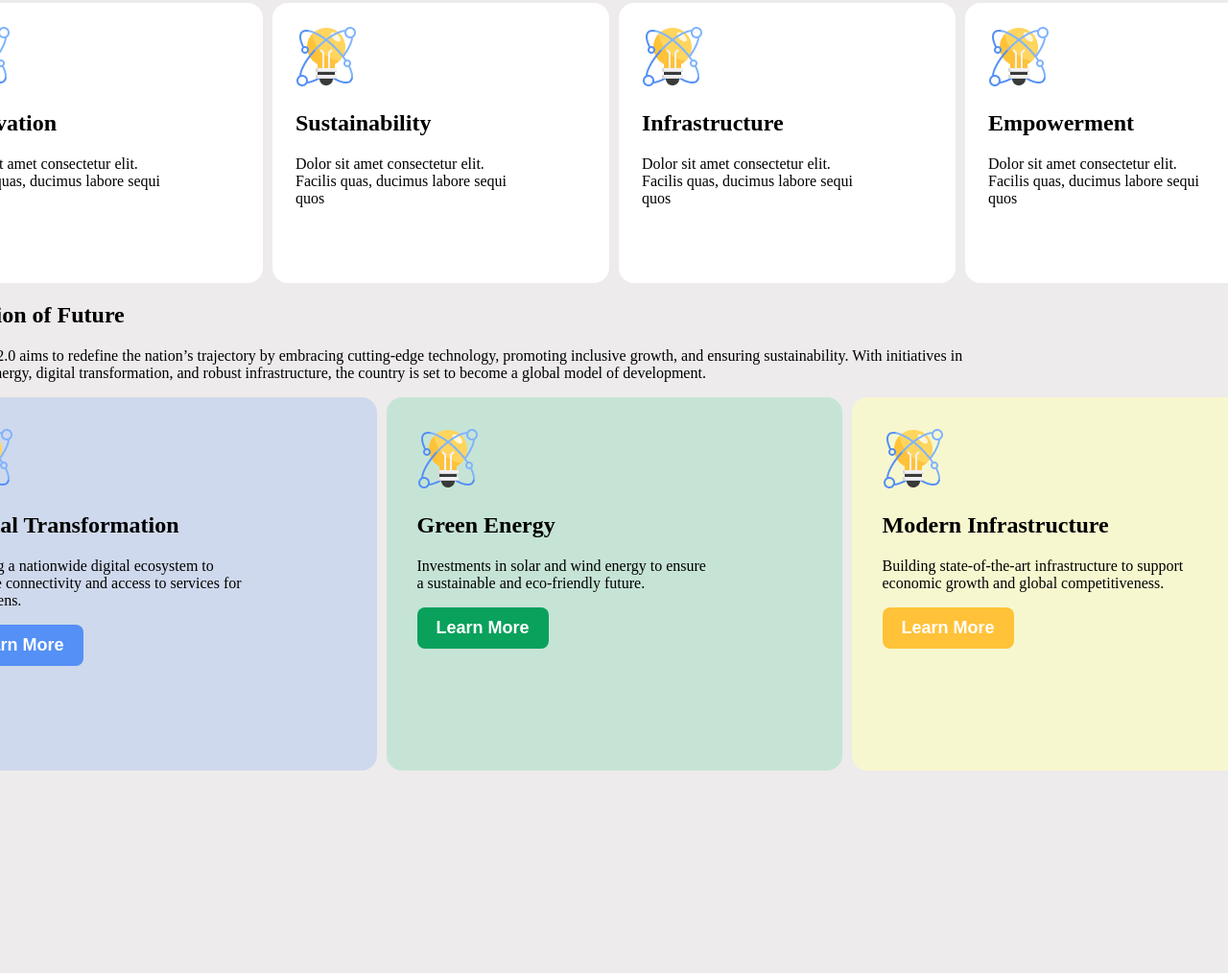
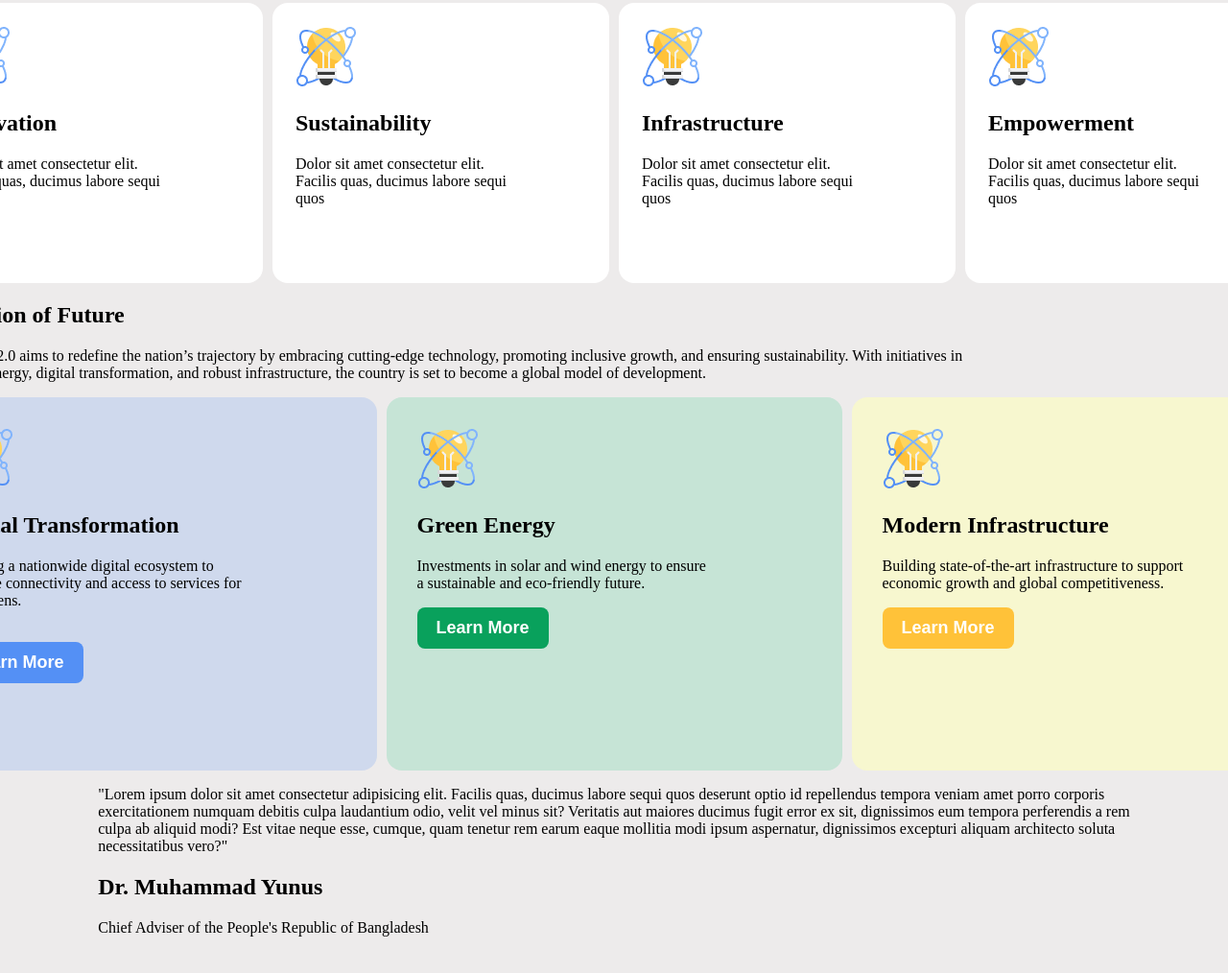
Before and after one commit to adnan-2619/A1B11, a plain HTML site: page index.html in a window 1280 px wide. Shown: the part 877-1891 px from the top of the page at 96% size. Before the commit the page ends 1730 px from the top, so only its background shows below. Drawn offline with Linux system fonts and the light colour scheme.

Commit message:
more added

```diff
--- a/Styles/style.css
+++ b/Styles/style.css
@@ -141,3 +141,6 @@ border: none;
     justify-content: space-between;
     gap: 10px;
 }
+.Yunus{
+    background-image: url(/assets/quote-bg.png
+}
--- a/index.html
+++ b/index.html
@@ -73,6 +73,7 @@ vision and challenges in <br> New Bangladesh.
                 <h1>Digital Transformation</h1>
 
                 <p>Creating a nationwide digital ecosystem to <br>enhance connectivity and access to services for <br>all citizens.</p>
+                <br>
                 <button class="dbtn">Learn More</button>
             </div>
             <div class="d2">
@@ -93,6 +94,15 @@ vision and challenges in <br> New Bangladesh.
     </div>
   </section>
 
+  <!-- Dr Yunus -->
+  <section>
+       <div>
+        <p>"Lorem ipsum dolor sit amet consectetur adipisicing elit. Facilis quas, ducimus labore sequi quos deserunt optio id repellendus tempora veniam amet porro corporis <br> exercitationem numquam debitis culpa laudantium odio, velit vel minus sit? Veritatis aut maiores ducimus fugit error ex sit, dignissimos eum tempora perferendis a rem <br>culpa ab aliquid modi? Est vitae neque esse, cumque, quam tenetur rem earum eaque mollitia modi ipsum aspernatur, dignissimos excepturi aliquam architecto soluta <br> necessitatibus vero?"</p>
+        <h2>Dr. Muhammad Yunus</h2>
+        <p>Chief Adviser of the People's Republic of Bangladesh</p>
+       </div>
+   </section>
+
 
 
     </main>
```
